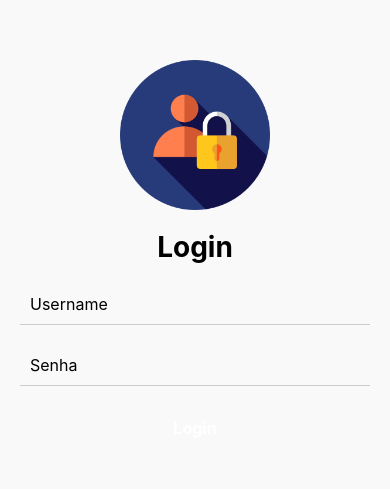
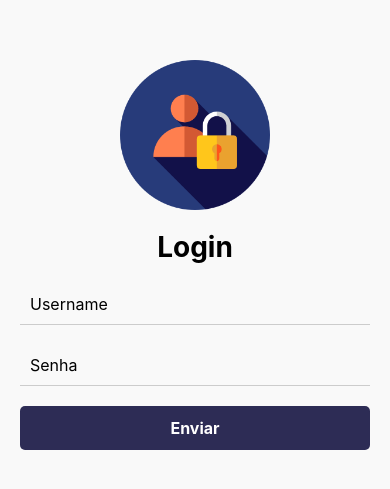
Before and after one commit to Akiraaa07/frontend-2tdsz, a React Native app: screen /LoginScreen in a window 390 px wide. Shown: the part 167-656 px from the top of the page. Built offline with nearby package versions, Linux system fonts and the light colour scheme; what native-base would draw is missing.

Commit message:
criando o botão de enviar

```diff
--- a/src/screens/LoginScreen.tsx
+++ b/src/screens/LoginScreen.tsx
@@ -31,7 +31,7 @@
       const { token } = await response.json();
       await AsyncStorage.setItem('token', token);
       setError(null);
-      navigation.navigate('TarefasScreen');
+      navigation.navigate('TarefasScreen'); // Navega para a tela de tarefas após o login bem-sucedido
     } catch (error) {
       setError('Erro de autenticação. Verifique suas credenciais.');
     }
@@ -40,8 +40,8 @@
   return (
     <View style={styles.container}>
       <Image source={require('assets/logo.png')} style={styles.logo} />
+      <Text style={styles.title}>Login</Text>
 
-      <Text style={styles.title}>Login</Text>
       <View style={styles.inputContainer}>
         <TextInput
           placeholder="Username"
@@ -59,9 +59,11 @@
           style={styles.input}
         />
       </View>
+
       <TouchableOpacity style={styles.button} onPress={handleLogin}>
-        <Text style={styles.buttonText}>Login</Text>
+        <Text style={styles.buttonText}>Enviar</Text>
       </TouchableOpacity>
+
       {error && <Text style={styles.errorText}>{error}</Text>}
     </View>
   );
@@ -97,7 +99,7 @@
     fontSize: 16,
   },
   button: {
-    backgroundColor: '#2d2c55 ',
+    backgroundColor: '#2d2c55',
     paddingVertical: 12,
     borderRadius: 5,
     alignItems: 'center',
```
